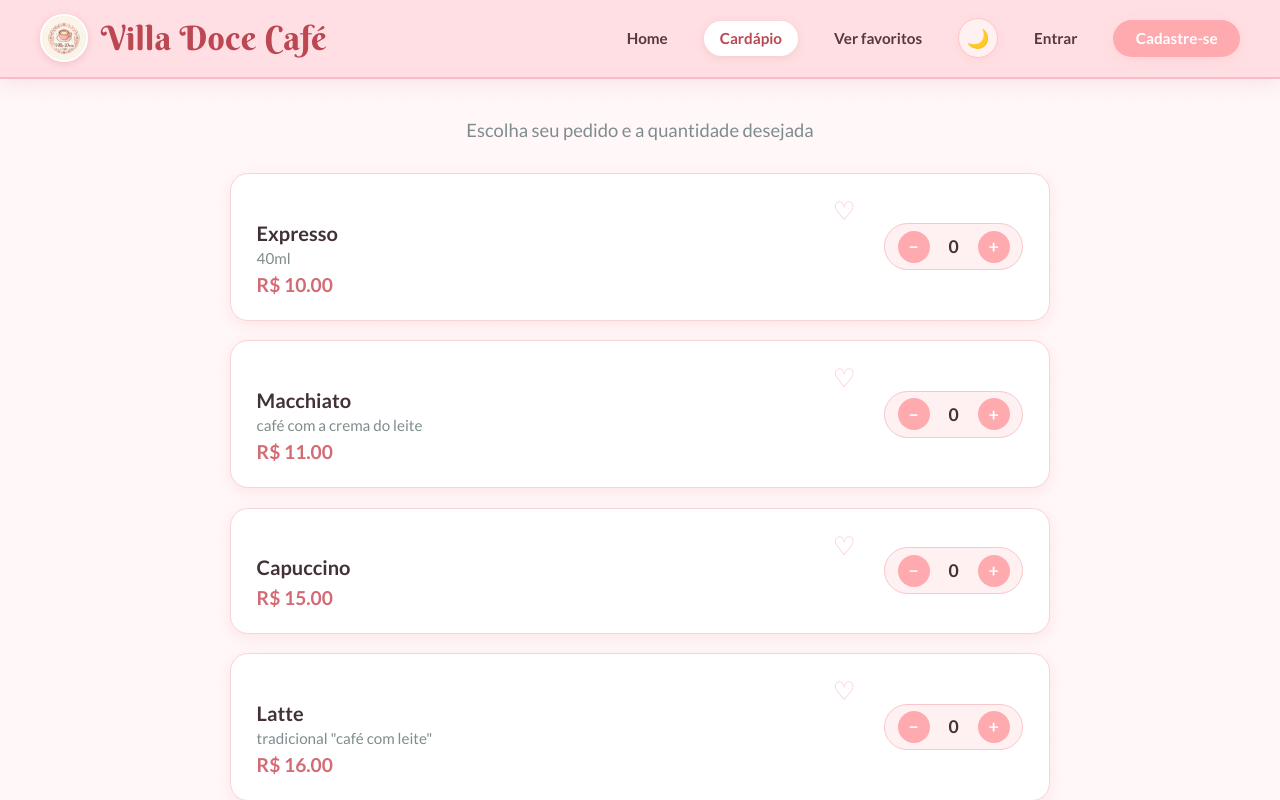
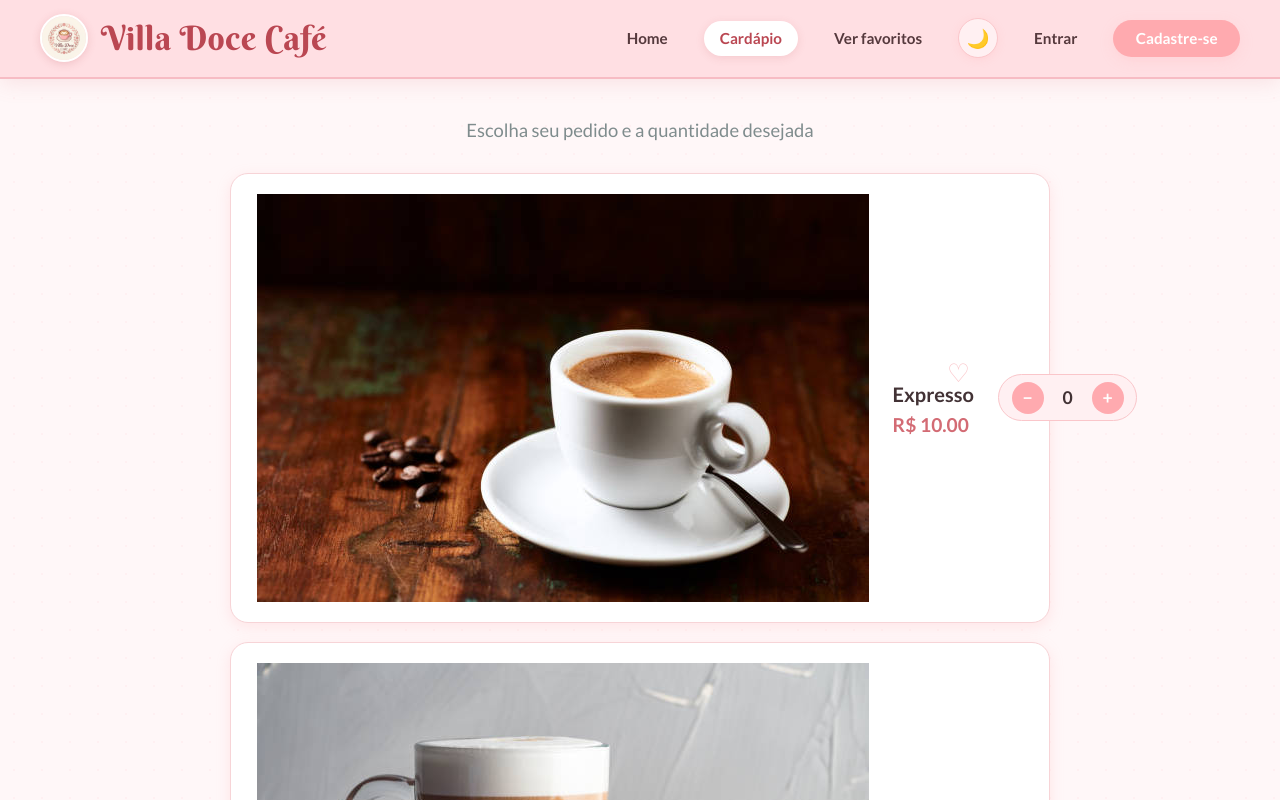
Before and after one commit to bruno-olv/villadocecafe, a React (Vite) app: page /cardapio in a window 1280 px wide. Shown: the top 800 px of the page. Built offline with nearby package versions, Linux system fonts and the light colour scheme; a web font is replaced by a local one.

Commit message:
Mudança no cardapio.jsx

```diff
--- a/src/Pages/Cardapio.jsx
+++ b/src/Pages/Cardapio.jsx
@@ -32,6 +32,10 @@ function Cardapio() {
       <ul className="lista-cardapio">
         {cardapio.map((produto) => (
           <li key={produto.id} className="item-cardapio">
+              <img
+             src={produto.imagem}
+             alt={produto.nome}
+             className="imagem-produto" />
             <div className="info-produto">
               <div className="titulo-favoritos">
                 <button
@@ -52,7 +56,7 @@ function Cardapio() {
                 </button>
               </div>
               <h3>{produto.nome}</h3>
-              <p>{produto.descricao}</p>
+              <p>{produto.quantidade}</p>
               <p className="preco">R$ {produto.preco.toFixed(2)}</p>
             </div>
             <div className="controle-quantidade">
```
